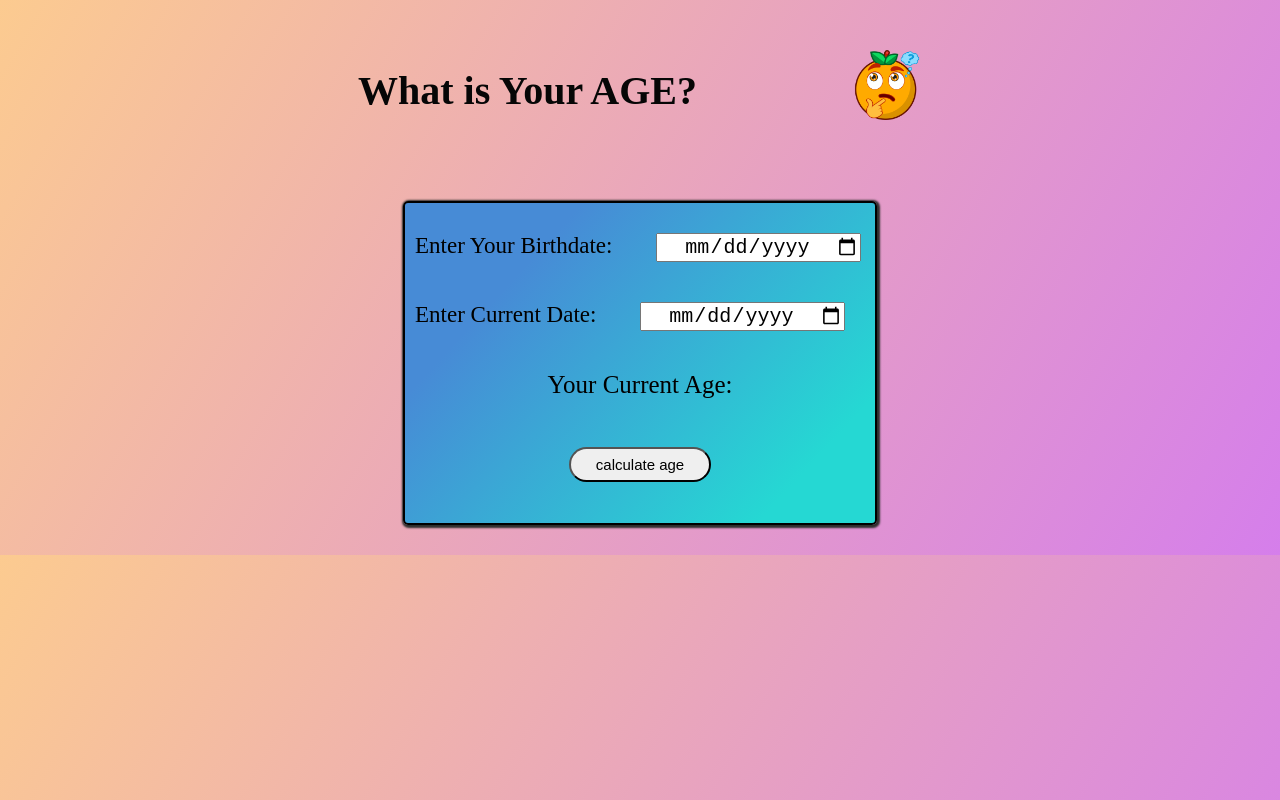
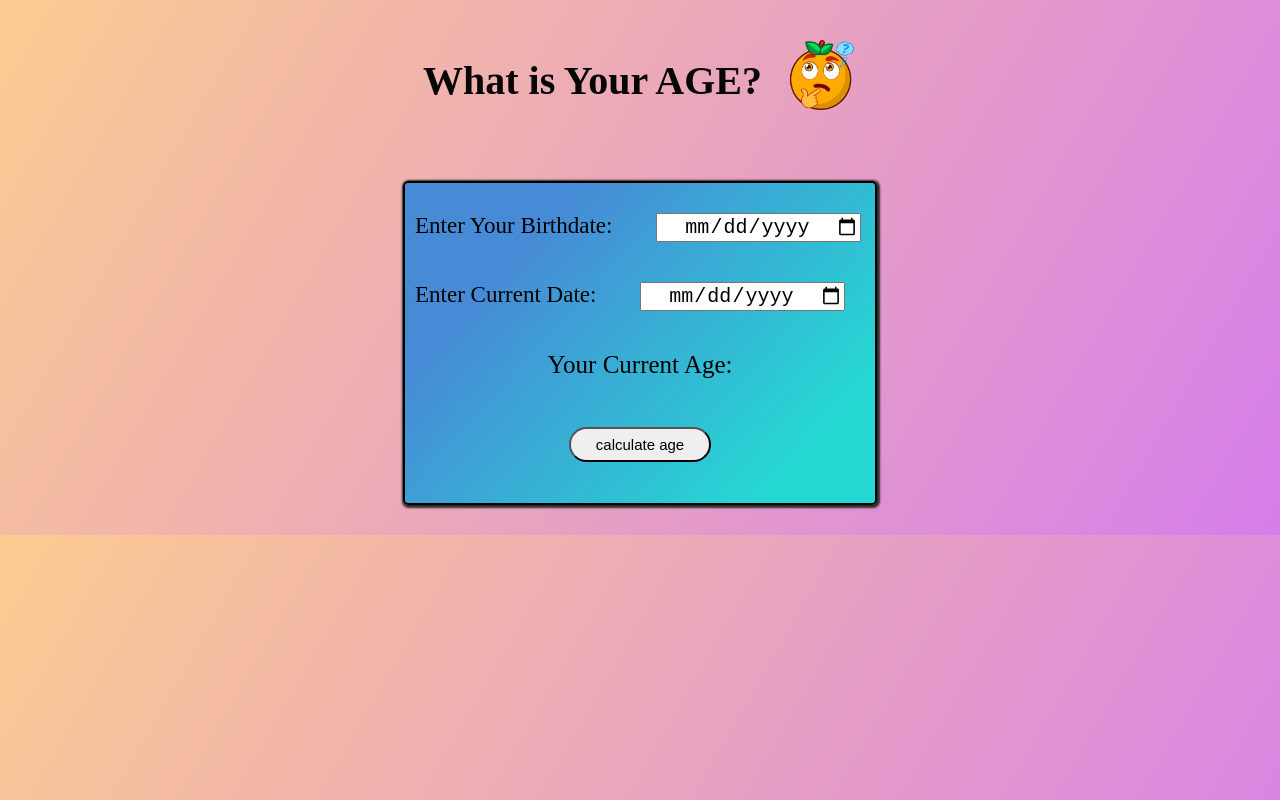
Before and after one commit to bushra3112004/DOMapplication6, a plain HTML site: page index.html in a window 1280 px wide. Drawn offline with Linux system fonts and the light colour scheme.

Commit message:
add sent

```diff
--- a/index1.html
+++ b/index.html
@@ -12,7 +12,7 @@
            display: flex ;
             justify-content:space-between;
             margin: 10px auto;
-            padding: 30px 350px;
+      padding: 20px 415px;
         }
         .title{
             font-size: 40px;
@@ -44,12 +44,14 @@ background-image: linear-gradient( 132.6deg,  rgba(71,139,214,1) 23.3%, rgba(37,
             text-align: center;
             padding-top: 10px;
             padding-bottom: 20px;
+            cursor: pointer;
         }
         .input-field{
             font-size: 20px;
             text-align: center;
              margin: 20px 0px 20px 40px;
              width: 200px;
+             cursor: pointer;
         }
         .ages{
             font-size: 25px;
@@ -65,6 +67,7 @@ background-image: linear-gradient( 132.6deg,  rgba(71,139,214,1) 23.3%, rgba(37,
             font-size: 15px;
             padding: 7px 25px;
             border-radius: 30px;
+            cursor: pointer;
         }
         .cal-btn:hover{
             box-shadow: 1px 1px 2px 1px black;
```
